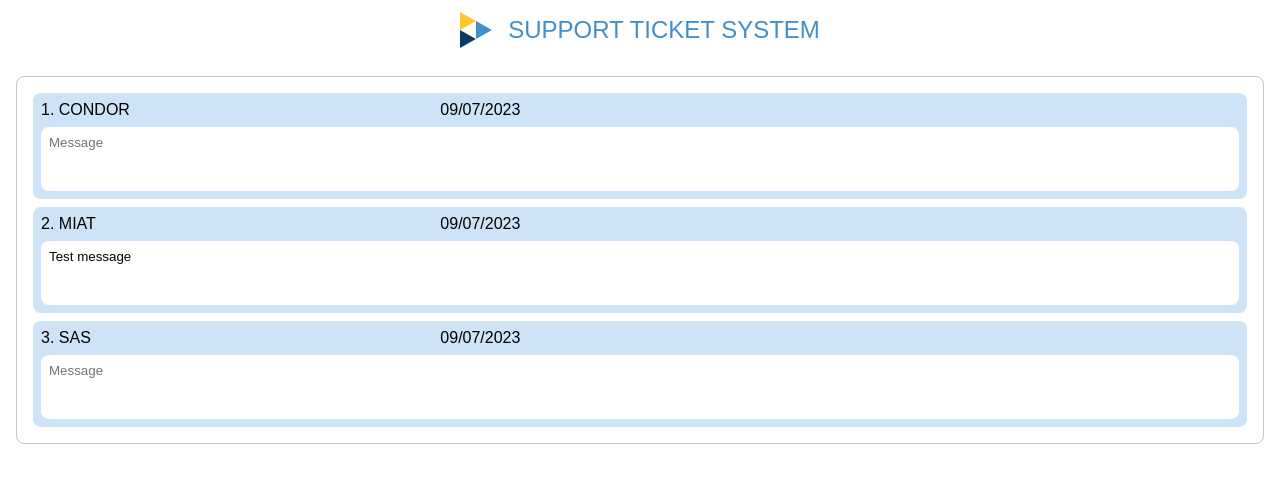
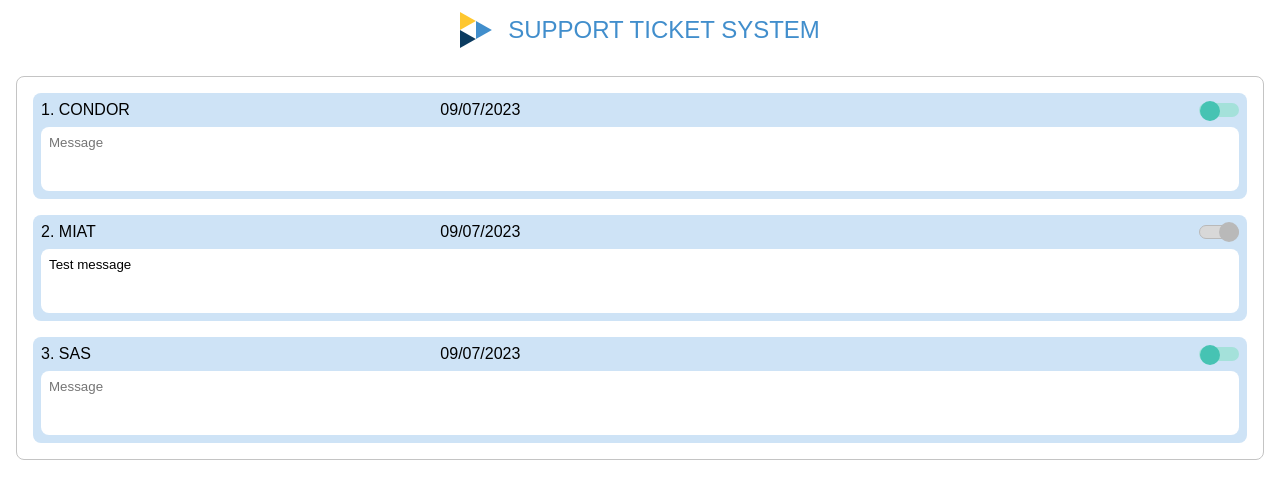
Before and after one commit to isaitamatf/support-ticket-system-frontend, a React (Create React App) app: page / in a window 1280 px wide. Shown: the top 498 px of the page. Built offline with nearby package versions, Linux system fonts and the light colour scheme.

Commit message:
Create Toggle Switch component

```diff
--- a/src/components/body/body.tsx
+++ b/src/components/body/body.tsx
@@ -6,22 +6,19 @@ import { TicketInterface } from "../../interfaces";
 const DUMMY_TICKETS: TicketInterface[] = [
   {
     name: "Condor",
-    deadline: "Test deadline",
-    status: "green",
-    timestamp: new Date()
+    status: true,
+    deadline: new Date()
   },
   {
     name: "Miat",
     message: "Test message",
-    deadline: "Test deadline",
-    status: "yellow",
-    timestamp: new Date()
+    status: false,
+    deadline: new Date()
   },
   {
     name: "Sas",
-    deadline: "Test deadline",
-    status: "red",
-    timestamp: new Date()
+    status: true,
+    deadline: new Date()
   }
 ];
 
--- a/src/components/index.tsx
+++ b/src/components/index.tsx
@@ -2,3 +2,4 @@ export { Body } from "./body/body";
 export { Header } from "./header/header";
 export { List } from "./list/list";
 export { Ticket } from "./ticket/ticket";
+export { ToogleSwitch } from "./toggleSwitch/toggleSwitch";
--- a/src/components/ticket/ticket.tsx
+++ b/src/components/ticket/ticket.tsx
@@ -2,6 +2,7 @@ import React from "react";
 import dayjs from "dayjs";
 
 import { TicketInterface } from "../../interfaces";
+import { ToogleSwitch } from "../../components";
 
 type Props = {
   index: number,
@@ -13,8 +14,7 @@ export const Ticket: React.FC<Props> = ({ticket, index}) => {
     name,
     message,
     deadline,
-    status,
-    timestamp
+    status
    } = ticket;
   return ticket ? (
     <div className="sts-ticket">
@@ -23,10 +23,10 @@ export const Ticket: React.FC<Props> = ({ticket, index}) => {
           <span>{index + 1}. {name}</span>
         </div>
         <div className="sts-ticket-header-element">
-          <span>{dayjs(timestamp).format("DD/MM/YYYY")}</span>
+          <span>{dayjs(deadline).format("DD/MM/YYYY")}</span>
         </div>
         <div className="sts-ticket-header-element">
-
+          <ToogleSwitch status={status} />
         </div>
       </div>
       <div className="sts-ticket-container">
--- /dev/null
+++ b/src/components/toggleSwitch/toggleSwitch.tsx
@@ -0,0 +1,14 @@
+import React from "react";
+
+type Props = {
+  status: boolean
+}
+
+export const ToogleSwitch: React.FC<Props> = ({status}) => {
+  return (
+    <div className="sts-toggle-switch">
+      <input type="checkbox" checked={status} />
+      <span className="sts-slider" />
+    </div>
+  );
+}
--- a/src/interfaces/index.ts
+++ b/src/interfaces/index.ts
@@ -1,7 +1,6 @@
 export interface TicketInterface {
   name: string,
   message?: string,
-  deadline: string,
-  status: "green" | "yellow" | "red",
-  timestamp: Date
+  deadline: Date,
+  status: boolean
 }
--- a/src/styles/index.scss
+++ b/src/styles/index.scss
@@ -1,3 +1,5 @@
 @import url('./body.scss');
 @import url('./header.scss');
+@import url('./list.scss');
 @import url('./ticket.scss');
+@import url('./toogleSwitch.scss');
--- a/src/styles/ticket.scss
+++ b/src/styles/ticket.scss
@@ -20,6 +20,10 @@
         text-transform: uppercase;
       }
     }
+    > .sts-ticket-header-element:last-child {
+      justify-content: flex-end;
+      align-items: center;
+    }
   }
   >.sts-ticket-container {
     width: 100%;
--- /dev/null
+++ b/src/styles/toogleSwitch.scss
@@ -0,0 +1,50 @@
+.sts-toggle-switch {
+  position: relative;
+  display: inline-block;
+  width: 40px;
+  height: 14px;
+  > .sts-slider {
+    position: absolute;
+    cursor: pointer;
+    top: 0;
+    left: 0;
+    right: 0;
+    bottom: 0;
+    background-color: #D8D8D8;
+    -webkit-transition: .4s;
+    transition: .4s;
+    border-radius: 12px;
+    border: 1px solid #B9B9B9;
+  }
+
+  > .sts-slider:before {
+    position: absolute;
+    content: "";
+    height: 20px;
+    width: 20px;
+    right: -1px;
+    bottom: -3.5px;
+    background-color: #B9B9B9;
+    -webkit-transition: .4s;
+    transition: .4s;
+    border-radius: 50%;
+  }
+
+  > input {
+    opacity: 0;
+    width: 0;
+    height: 0;
+  }
+
+  > input:checked + .sts-slider {
+    background-color: #A4E1DA;
+    border: 0;
+  }
+
+  > input:checked + .sts-slider:before {
+    background-color: #46C3B3;
+    -webkit-transform: translateX(-20px);
+    -ms-transform: translateX(-20px);
+    transform: translateX(-20px);
+  }
+}
```
